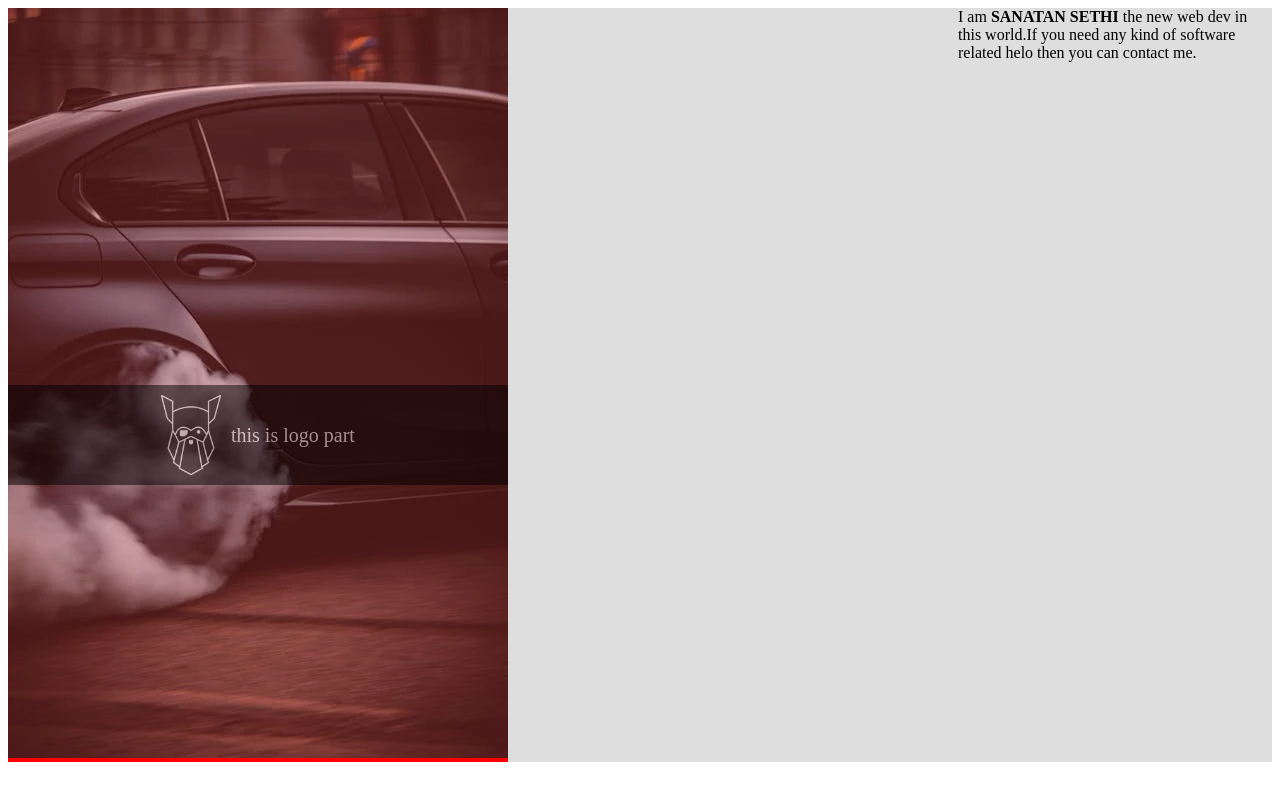
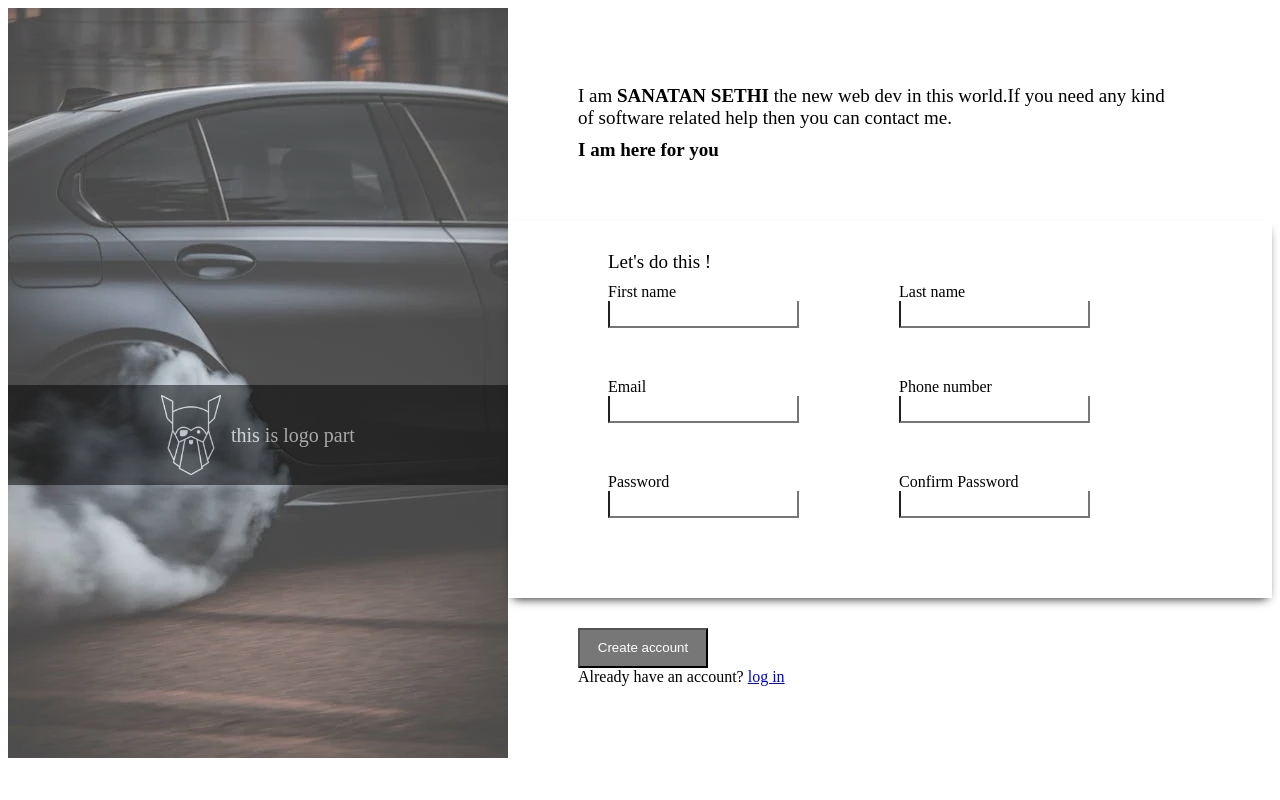
Before and after one commit to sanatan223/signup-form, a plain HTML site: page index.html in a window 1280 px wide. Drawn offline with Linux system fonts and the light colour scheme; a web font is replaced by a local one.

Commit message:
completed the signup form

```diff
--- a/index.html
+++ b/index.html
@@ -18,8 +18,49 @@
             </div>
         </div>
         <div class="right-part">
-            <div>
-                I am <b>SANATAN SETHI</b> the new web dev in this world.If you need any kind of software related helo then you can contact me.
+            <div class="txt-1">
+                I am <b>SANATAN SETHI</b> the new web dev in this world.If you need any kind of software related help then you can contact me.
+            </div>
+            <div class="txt-1"><b>I am here for you</b></div>
+            <div class="bottom-part">
+                <div class="txt-1">Let's do this !</div>
+                <div class="inp-sec">
+                    <div class="inp-part">
+                        <div>First name</div>
+                        <input class="inp-box" type="text">
+                    </div>
+                    <div class="inp-part">
+                        <div>Last name</div>
+                        <input class="inp-box" type="text">
+                    </div>
+                </div>
+                <div class="inp-sec">
+                    <div class="inp-part">
+                        <div>Email</div>
+                        <input class="inp-box" type="email">
+                    </div>
+                    <div class="inp-part">
+                        <div>Phone number</div>
+                        <input class="inp-box" type="tel">
+                    </div>
+                </div>
+                <div class="inp-sec">
+                    <div class="inp-part">
+                        <div>Password</div>
+                        <input class="inp-box" type="text">
+                    </div>
+                    <div class="inp-part">
+                        <div>Confirm Password</div>
+                        <input class="inp-box" type="text">
+                    </div>
+                </div>
+            </div>
+            <button class="create-btn">
+                Create account
+            </button>
+            <div style="margin-left: 70px;">
+                Already have an account?
+                <a href="#">log in</a>
             </div>
         </div>
     </div>
--- a/styles.css
+++ b/styles.css
@@ -1,7 +1,8 @@
 .page{
-    background-color: rgb(222, 222, 222);
     display: flex;
-    justify-content: end;
+    justify-content: center;
+    align-items: center;
+    height: auto;
 
 }
 
@@ -10,7 +11,6 @@
     align-items: center;
     justify-content: center;
     position: relative;
-    background-color: red;
 }
 
 .img{
@@ -41,12 +41,56 @@
 }
 
 .right-part{
-    margin-left: 450px;
     display: flex;
-    align-items: center;
+    flex-direction: column;
     justify-content: center;
-    height: 100%;
-    width: 100%;
+    text-align: left;
+    flex: 1;
+
+}
+
+.txt-1{
+    width: 600px;
+    margin-left: 70px;
+    font-size: 19px;
+    margin-bottom: 10px;
+}
+
+.bottom-part{
+    margin-top: 50px;
+    box-shadow: 0px 5px 10px -5px black;
+    padding: 30px;
+
+
+}
+
+.inp-sec{
+    margin-left: 70px;
+    display: flex;
+    margin-bottom: 50px;
+}
+
+.inp-part{
+    margin-right: 100px;
+
+}
+
+.inp-box{
+    padding: 5px;
+    border-top: 10px;
+}
+.create-btn{
+    margin-left: 70px;
+    margin-top: 30px;
+    height: 40px;
+    width: 130px;
+    background-color: rgb(119, 119, 119);
+    color: white;
+}
+
+input:focus{
+    border: none;
+    box-shadow: 5px 5px 10px #5a87e1;
 }
 
 @font-face {
```
